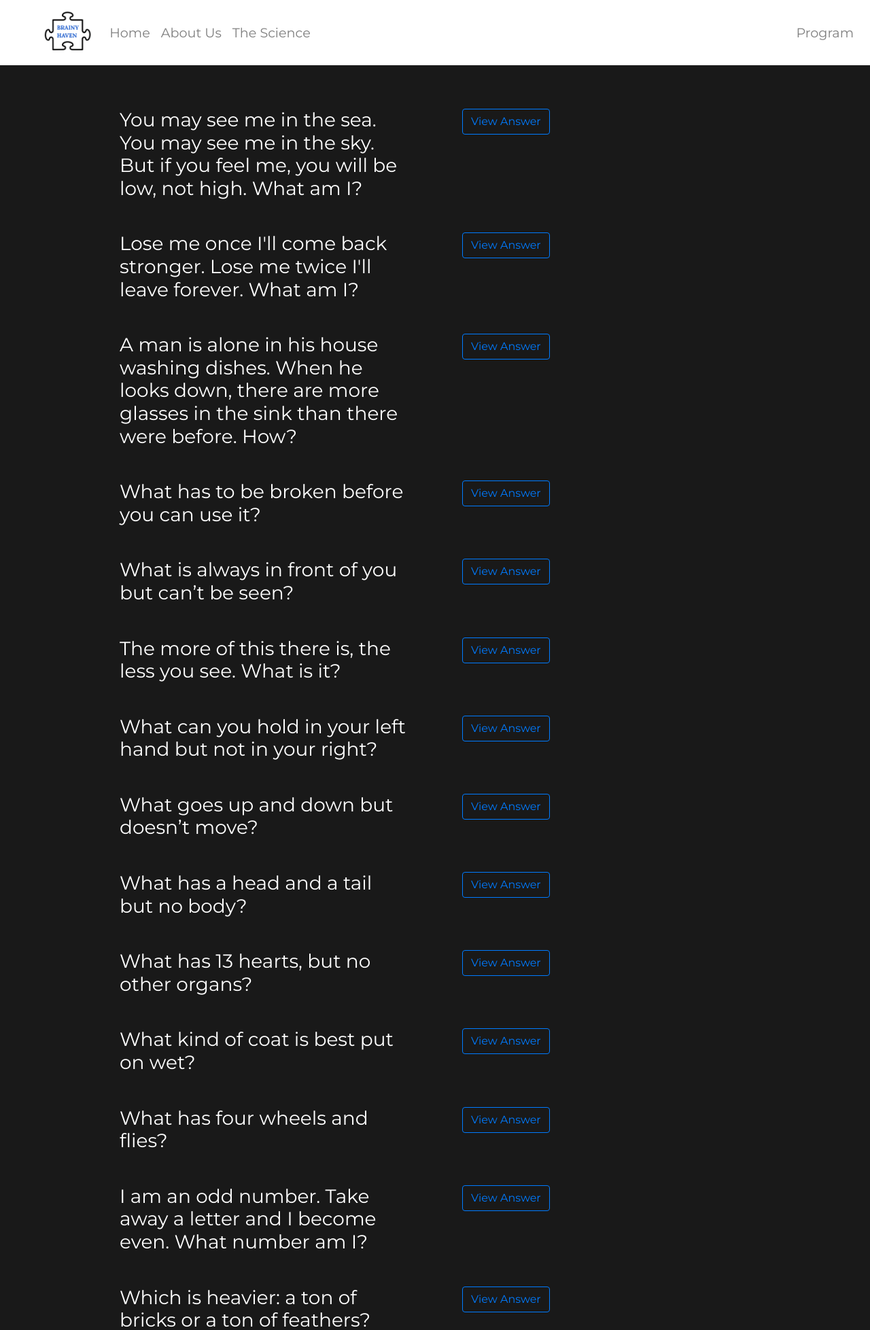
After one commit to sidudaav/BrainyHaven, a Django app: page /riddles/ in a window 1280 px wide. The commit adds this page. Shown: the top 1957 px of the page at 68% size. Run offline with Django 3.2, Linux system fonts and the light colour scheme; the visitor is signed in with stand-in values (Sample User, id 1); some libraries are stand-ins or nearby versions.

Commit message:
added riddles

```diff
--- /dev/null
+++ b/home/static/home/js/riddles.js
@@ -0,0 +1,13 @@
+$(document).ready(function () {
+    $('button.answer-btn').on("click", function (e) {
+        answer = $(this).parent().find('h1.pattern-answer')
+        answer.fadeToggle(100)
+
+        var previous_action = $(this).data('action');
+
+        // toggle data-action
+        $(this).data('action', previous_action == 'view' ? 'close' : 'view');
+        // toggle link text
+        $(this).text(previous_action == 'view' ? 'Close Answer' : 'View Answer');
+    });
+});
--- a/home/static/home/styles/program.css
+++ b/home/static/home/styles/program.css
@@ -1,5 +1,5 @@
 header {
-    height: 100vh;
+    height: 130vh;
     width: 100%;
     transition: all 500ms;
 }
@@ -42,7 +42,7 @@ header {
 
 @media(max-width: 560px) {
     header {
-        height: 180vh;
+        height: 200vh;
     }
 
     .content {
--- /dev/null
+++ b/home/static/home/styles/riddles.css
@@ -0,0 +1,28 @@
+.my-container {
+    max-width: 960px;
+    margin: auto;
+    overflow: hidden;
+    padding: 4rem 1rem;
+}
+
+.grid-2 {
+    display: grid;
+    gap: 80px;
+    grid-template-columns: repeat(2, 1fr);
+    margin-bottom: 40px;
+}
+
+.riddles .pattern-answer {
+    display: none;
+}
+
+@media(max-width: 560px) {
+    .grid-2 {
+        grid-template-columns: 1fr;
+    }
+
+    .riddles .grid-2 div.answer {
+        border-bottom: #333 dashed 1px;
+        padding: 1.2rem 1rem;
+    }
+}
--- /dev/null
+++ b/home/templates/home/riddles.html
@@ -0,0 +1,240 @@
+{% extends 'home/base.html' %}
+{% load static %}
+
+{% block css %}
+<link rel="stylesheet" type="text/css" href="{% static 'home/styles/riddles.css' %}">
+{% endblock %}
+
+{% block js %}
+<script src="{% static 'home/js/riddles.js' %}"></script>
+{% endblock %}
+
+{% block content %}
+<section class="riddles">
+    <div class="my-container">
+        <div class="grid-2">
+            <div class="question">
+                <h3>
+                    You may see me in the sea. You may see me in the sky. But if you feel me, you will be low, not high.
+                    What am I?
+                </h3>
+            </div>
+            <div class="answer">
+                <button data-action='view' class="answer-btn btn btn-outline-primary">View Answer</button>
+                <h1 class="pattern-answer">
+                    Blue
+                </h1>
+            </div>
+        </div>
+        <div class="grid-2">
+            <div class="question">
+                <h3>
+                    Lose me once I'll come back stronger. Lose me twice I'll leave forever. What am I?
+                </h3>
+            </div>
+            <div class="answer">
+                <button data-action='view' class="answer-btn btn btn-outline-primary">View Answer</button>
+                <h1 class="pattern-answer">
+                    A Tooth
+                </h1>
+            </div>
+        </div>
+        <div class="grid-2">
+            <div class="question">
+                <h3>
+                    A man is alone in his house washing dishes. When he looks down, there are more glasses in the sink
+                    than there were before. How?
+                </h3>
+            </div>
+            <div class="answer">
+                <button data-action='view' class="answer-btn btn btn-outline-primary">View Answer</button>
+                <h1 class="pattern-answer">
+                    His glasses fell into the sink
+                </h1>
+            </div>
+        </div>
+        <div class="grid-2">
+            <div class="question">
+                <h3>
+                    What has to be broken before you can use it?
+                </h3>
+            </div>
+            <div class="answer">
+                <button data-action='view' class="answer-btn btn btn-outline-primary">View Answer</button>
+                <h1 class="pattern-answer">
+                    An egg
+                </h1>
+            </div>
+        </div>
+        <div class="grid-2">
+            <div class="question">
+                <h3>
+                    What is always in front of you but can’t be seen?
+                </h3>
+            </div>
+            <div class="answer">
+                <button data-action='view' class="answer-btn btn btn-outline-primary">View Answer</button>
+                <h1 class="pattern-answer">
+                    The future
+                </h1>
+            </div>
+        </div>
+        <div class="grid-2">
+            <div class="question">
+                <h3>
+                    The more of this there is, the less you see. What is it?
+                </h3>
+            </div>
+            <div class="answer">
+                <button data-action='view' class="answer-btn btn btn-outline-primary">View Answer</button>
+                <h1 class="pattern-answer">
+                    Darkness
+                </h1>
+            </div>
+        </div>
+        <div class="grid-2">
+            <div class="question">
+                <h3>
+                    What can you hold in your left hand but not in your right?
+                </h3>
+            </div>
+            <div class="answer">
+                <button data-action='view' class="answer-btn btn btn-outline-primary">View Answer</button>
+                <h1 class="pattern-answer">
+                    Your right elbow
+                </h1>
+            </div>
+        </div>
+        <div class="grid-2">
+            <div class="question">
+                <h3>
+                    What goes up and down but doesn’t move?
+                </h3>
+            </div>
+            <div class="answer">
+                <button data-action='view' class="answer-btn btn btn-outline-primary">View Answer</button>
+                <h1 class="pattern-answer">
+                    A staircase
+                </h1>
+            </div>
+        </div>
+        <div class="grid-2">
+            <div class="question">
+                <h3>
+                    What has a head and a tail but no body?
+                </h3>
+            </div>
+            <div class="answer">
+                <button data-action='view' class="answer-btn btn btn-outline-primary">View Answer</button>
+                <h1 class="pattern-answer">
+                    A coin
+                </h1>
+            </div>
+        </div>
+        <div class="grid-2">
+            <div class="question">
+                <h3>
+                    What has 13 hearts, but no other organs?
+                </h3>
+            </div>
+            <div class="answer">
+                <button data-action='view' class="answer-btn btn btn-outline-primary">View Answer</button>
+                <h1 class="pattern-answer">
+                    A deck of cards
+                </h1>
+            </div>
+        </div>
+        <div class="grid-2">
+            <div class="question">
+                <h3>
+                    What kind of coat is best put on wet?
+                </h3>
+            </div>
+            <div class="answer">
+                <button data-action='view' class="answer-btn btn btn-outline-primary">View Answer</button>
+                <h1 class="pattern-answer">
+                    A coat of paint
+                </h1>
+            </div>
+        </div>
+        <div class="grid-2">
+            <div class="question">
+                <h3>
+                    What has four wheels and flies?
+                </h3>
+            </div>
+            <div class="answer">
+                <button data-action='view' class="answer-btn btn btn-outline-primary">View Answer</button>
+                <h1 class="pattern-answer">
+                    A garbage truck
+                </h1>
+            </div>
+        </div>
+        <div class="grid-2">
+            <div class="question">
+                <h3>
+                    I am an odd number. Take away a letter and I become even. What number am I?
+                </h3>
+            </div>
+            <div class="answer">
+                <button data-action='view' class="answer-btn btn btn-outline-primary">View Answer</button>
+                <h1 class="pattern-answer">
+                    Seven
+                </h1>
+            </div>
+        </div>
+        <div class="grid-2">
+            <div class="question">
+                <h3>
+                    Which is heavier: a ton of bricks or a ton of feathers?
+                </h3>
+            </div>
+            <div class="answer">
+                <button data-action='view' class="answer-btn btn btn-outline-primary">View Answer</button>
+                <h1 class="pattern-answer">
+                    Neither – they both weigh a ton
+                </h1>
+            </div>
+        </div>
+        <div class="grid-2">
+            <div class="question">
+                <h3>
+                    Two fathers and two sons are in a car, yet there are only three people in the car. How?
+                </h3>
+            </div>
+            <div class="answer">
+                <button data-action='view' class="answer-btn btn btn-outline-primary">View Answer</button>
+                <h1 class="pattern-answer">
+                    They are a grandfather, father, and son
+                </h1>
+            </div>
+        </div>
+        <div class="grid-2">
+            <div class="question">
+                <h3>
+                    What is so fragile that saying its name breaks it?
+                </h3>
+            </div>
+            <div class="answer">
+                <button data-action='view' class="answer-btn btn btn-outline-primary">View Answer</button>
+                <h1 class="pattern-answer">
+                    Silencec
+                </h1>
+            </div>
+        </div>
+        <div class="grid-2">
+            <div class="question">
+                <h3>
+                    The more you take, the more you leave behind. What are they?
+                </h3>
+            </div>
+            <div class="answer">
+                <button data-action='view' class="answer-btn btn btn-outline-primary">View Answer</button>
+                <h1 class="pattern-answer">
+                    Footsteps
+                </h1>
+            </div>
+        </div>
+    </div>
+</section>
+{% endblock %}
--- a/home/urls.py
+++ b/home/urls.py
@@ -12,4 +12,5 @@ urlpatterns = [
     path('analogies/', views.analogies, name='analogies'),
     path('memory/', views.memory, name='memory'),
     path('puzzles/', views.puzzles, name='puzzles'),
+    path('riddles/', views.riddles, name='riddles'),
 ]
--- a/home/views.py
+++ b/home/views.py
@@ -53,3 +53,10 @@ def memory(request):
         'title': 'Memory',
     }
     return render(request, 'home/memory.html', context)
+
+@login_required
+def riddles(request):
+    context = {
+        'title': 'Riddles',
+    }
+    return render(request, 'home/riddles.html', context)
```
Also changed, not shown: home/templates/home/program.html (+11 -0 lines).
